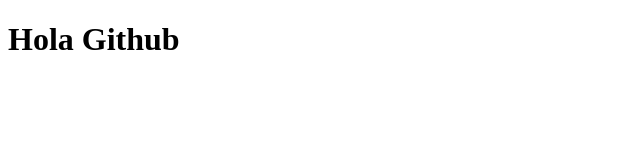
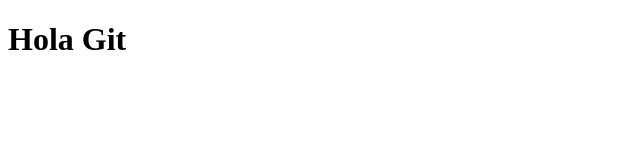
Before and after one commit to Cangre81/repo-cangre, a plain HTML site: page index.html in a window 1280 px wide. Shown: the whole page, without its empty margins (0-640 px from the left). Drawn offline with Linux system fonts and the light colour scheme.

```diff
--- a/index.html
+++ b/index.html
@@ -8,6 +8,6 @@
     <link rel="stylesheet" href="./css/style.css">
 </head>
 <body>
-    <h1>Hola Github</h1>
+    <h1>Hola Git</h1>
 </body>
 </html>
```
Also changed, not shown: 1 other file.
